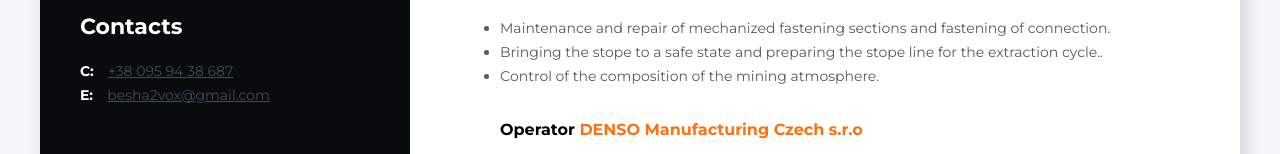
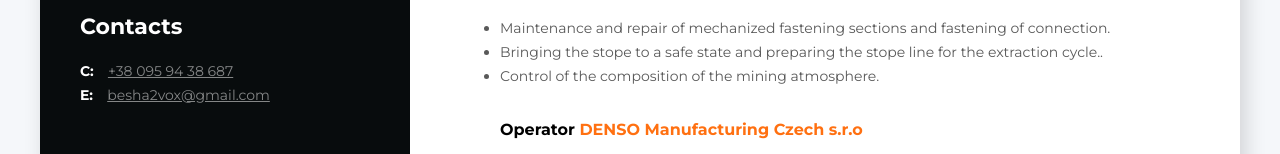
Before and after one commit to besha2vox/Resume2, a plain HTML site: page index.html in a window 1280 px wide. Shown: the part 614-768 px from the top of the page. Drawn offline with Linux system fonts and the light colour scheme.

Commit message:
изменяет цвет контактов

```diff
--- a/Styles/styles.css
+++ b/Styles/styles.css
@@ -57,7 +57,8 @@ body {
   font-size: 14px;
   font-weight: 400;
   line-height: 24px;
-  color: #434c5a;
+  color: #ffffff;
+  opacity: 50%;
 }
 
 .contacts-link-type {
```
Also changed, not shown: index.html (+0 -1 lines).
